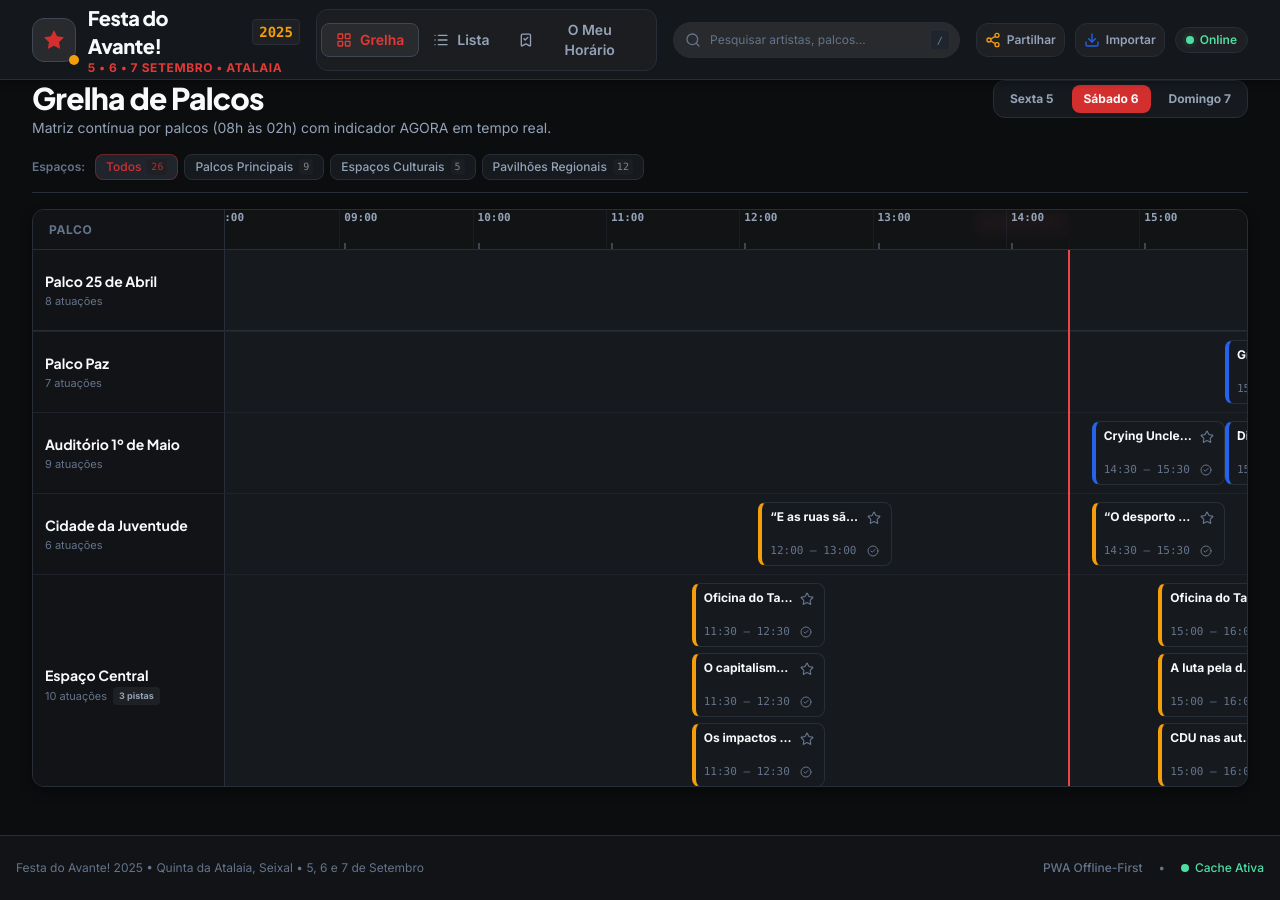
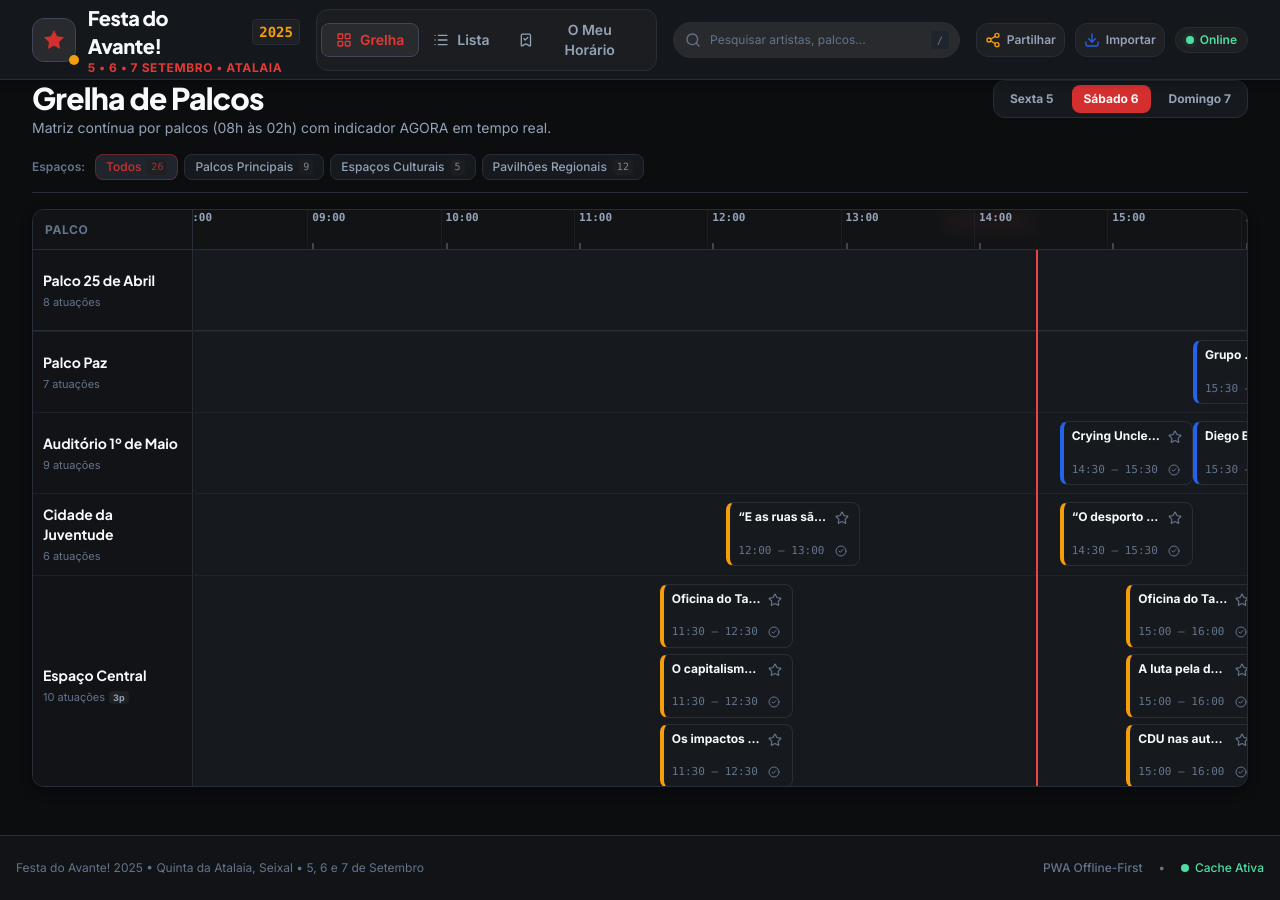
Before and after one commit to pcostarg/FestaAvanteAgenda, a React (Vite) app: page / in a window 1280 px wide. Built offline with nearby package versions, Linux system fonts and the light colour scheme.

Commit message:
fix(grelha, horario): compact multiline stage label column and show only unseen count in schedule badge

```diff
--- a/src/App.tsx
+++ b/src/App.tsx
@@ -285,7 +285,7 @@
           if (activeView !== 'lista') handleViewChange('lista');
         }}
         isOffline={isOffline}
-        savedCount={schedule.savedCount}
+        savedCount={schedule.unseenSavedCount}
         searchInputRef={searchInputRef}
         onOpenExport={() => setIsExportOpen(true)}
         onOpenImport={() => setIsImportOpen(true)}
@@ -378,7 +378,7 @@
       <BottomNav
         activeView={activeView}
         onViewChange={handleViewChange}
-        savedCount={schedule.savedCount}
+        savedCount={schedule.unseenSavedCount}
       />
 
       {/* Sharing Modals */}
--- a/src/components/grelha/GrelhaView.tsx
+++ b/src/components/grelha/GrelhaView.tsx
@@ -351,7 +351,7 @@
           className="overflow-auto max-h-[calc(100vh-14rem)] min-h-[420px] relative"
         >
           {/* Real-time AGORA Needle Canvas Overlay */}
-          <div className="absolute top-0 bottom-0 left-44 md:left-48 w-[2400px] pointer-events-none z-20">
+          <div className="absolute top-0 bottom-0 left-28 sm:left-36 md:left-40 w-[2400px] pointer-events-none z-20">
             <AgoraNeedle
               currentTime={currentTime}
               percentage={agoraPercentage}
--- a/src/components/grelha/StageTrack.tsx
+++ b/src/components/grelha/StageTrack.tsx
@@ -92,18 +92,18 @@
 
   return (
     <div className="flex border-b border-border-subtle hover:bg-surface-card/40 transition-colors">
-      {/* Sticky Stage Label Column */}
-      <div className="sticky left-0 z-10 bg-surface border-r border-border-subtle w-44 md:w-48 shrink-0 p-3 flex flex-col justify-center">
-        <span className="font-display font-bold text-xs md:text-sm text-text-primary truncate">
+      {/* Sticky Stage Label Column (compact width & vertical multi-line wrap so stage name is always readable on horizontal scroll) */}
+      <div className="sticky left-0 z-10 bg-surface border-r border-border-subtle w-28 sm:w-36 md:w-40 shrink-0 p-2 sm:p-2.5 flex flex-col justify-center select-none shadow-sm">
+        <span className="font-display font-bold text-[11px] sm:text-xs md:text-sm text-text-primary leading-tight break-words">
           {stageName}
         </span>
-        <div className="flex items-center gap-1.5 mt-0.5">
-          <span className="text-[11px] text-text-muted">
+        <div className="flex items-center gap-1 mt-1 flex-wrap">
+          <span className="text-[10px] sm:text-[11px] text-text-muted">
             {events.length} {events.length === 1 ? 'atuação' : 'atuações'}
           </span>
           {numLanes > 1 && (
-            <span className="text-[9px] font-bold px-1.5 py-0.5 rounded bg-surface-container text-text-secondary">
-              {numLanes} pistas
+            <span className="text-[8px] sm:text-[9px] font-bold px-1 py-0.2 rounded bg-surface-container text-text-secondary">
+              {numLanes}p
             </span>
           )}
         </div>
--- a/src/components/grelha/TimeAxisHeader.tsx
+++ b/src/components/grelha/TimeAxisHeader.tsx
@@ -7,9 +7,9 @@
 
   return (
     <div className="sticky top-0 z-20 bg-surface/95 backdrop-blur border-b border-border-subtle flex h-10 select-none">
-      {/* Sticky Corner Cell */}
-      <div className="sticky left-0 z-30 bg-surface border-r border-border-subtle w-44 md:w-48 shrink-0 flex items-center px-4">
-        <span className="text-xs font-bold text-text-muted uppercase tracking-wider">
+      {/* Sticky Corner Cell (matches compact width of stage tracks) */}
+      <div className="sticky left-0 z-30 bg-surface border-r border-border-subtle w-28 sm:w-36 md:w-40 shrink-0 flex items-center px-2.5 sm:px-3">
+        <span className="text-[11px] sm:text-xs font-bold text-text-muted uppercase tracking-wider">
           Palco
         </span>
       </div>
--- a/src/hooks/useSchedule.ts
+++ b/src/hooks/useSchedule.ts
@@ -56,10 +56,15 @@
     [favoriteSet, getConflictsForDay]
   );
 
+  const unseenSavedCount = useMemo(() => {
+    return state.favorites.filter((id) => !seenSet.has(id)).length;
+  }, [state.favorites, seenSet]);
+
   return {
     favorites: state.favorites,
     seen: state.seen,
     savedCount: state.favorites.length,
+    unseenSavedCount,
     updatedAt: state.updatedAt,
     toggleFavorite,
     toggleSeen,
--- a/src/types/schedule.ts
+++ b/src/types/schedule.ts
@@ -52,6 +52,8 @@
   seen: string[];
   /** Total count of favorited events */
   savedCount: number;
+  /** Count of favorited events not yet marked as seen */
+  unseenSavedCount: number;
   /** Timestamp of last update */
   updatedAt: number;
   /** Toggles an event in or out of favorites */
```
Also changed, not shown: 1 other file (tests, documents, lock files or other folders).
